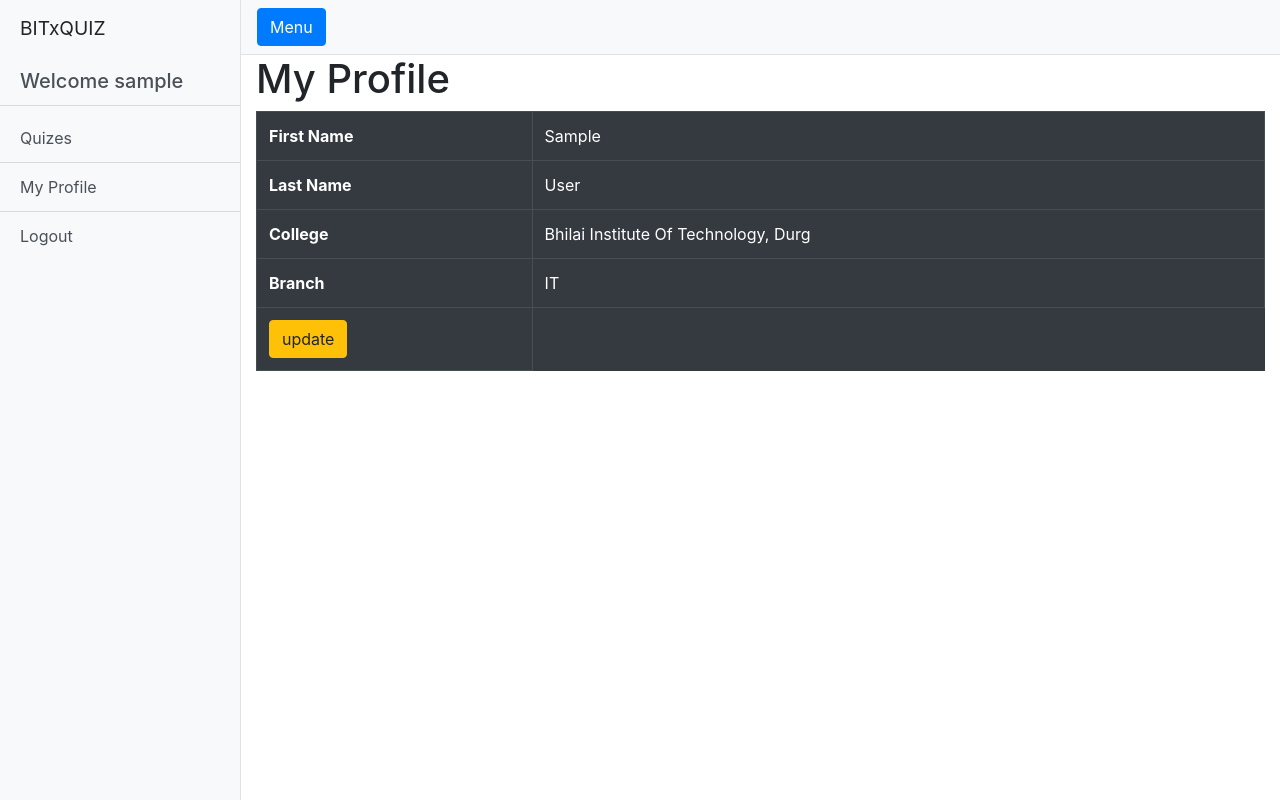
After one commit to rohitgeddam/bitd_quiz_app, a Django app: page /profile/ in a window 1280 px wide. The commit adds this page. Run offline with Django 3.2, Linux system fonts and the light colour scheme; a user stored in the database is signed in; tables that the repository leaves empty hold one stand-in row (values such as "Sample post"); some libraries are stand-ins or nearby versions.

Commit message:
add profile model

```diff
--- a/pages/urls.py
+++ b/pages/urls.py
@@ -1,4 +1,5 @@
-from django.urls import path
+from django.urls import path, include
+
 
 from .views import HomePageView, QuizStartPage, QuizSubmit
 
@@ -6,6 +7,5 @@ urlpatterns = [
     path('', HomePageView.as_view(), name="home_page"),
 
     path('quiz/<slug:slug>/', QuizStartPage, name="quiz_start"),
-
     path('quiz/<slug:slug>/submit/', QuizSubmit, name="quiz_submit"),
 ]
--- a/pages/views.py
+++ b/pages/views.py
@@ -25,6 +25,8 @@ def QuizStartPage(request, slug):
 
 
     if(attempted):
+        score = QuizTaker.objects.filter(user=user, quiz=quiz).first().score
+
         user_response = []
         for question in questions:
 
@@ -46,7 +48,7 @@ def QuizStartPage(request, slug):
 
             user_response.append(data)
 
-        return render(request, 'quiz_start.html', {"quiz": quiz, "questions":questions, "attempted":  attempted,"responses": user_response})
+        return render(request, 'quiz_start.html', {"quiz": quiz, "questions":questions, "attempted":  attempted,"responses": user_response, "score":score})
 
 
     return render(request, 'quiz_start.html', {"quiz": quiz, "questions":questions, "attempted":  attempted,})
--- a/quiz/settings.py
+++ b/quiz/settings.py
@@ -48,7 +48,7 @@ INSTALLED_APPS = [
     'nested_admin',
     # user apps,
     'users.apps.UsersConfig',
-    'user_profile.apps.UserProfileConfig',
+    'user_profile',
     'pages.apps.PagesConfig',
     'quizes.apps.QuizesConfig',
 ]
--- a/quiz/urls.py
+++ b/quiz/urls.py
@@ -18,7 +18,8 @@ from django.urls import path, include
 
 urlpatterns = [
     path('admin/', admin.site.urls),
+    path('profile/', include("user_profile.urls")),
     path('nested_admin/', include('nested_admin.urls')),
     path('accounts/', include('allauth.urls')),
-    path('', include('pages.urls')),
+    path('', include('pages.urls'))
 ]
--- a/templates/_base.html
+++ b/templates/_base.html
@@ -34,7 +34,7 @@
         {% if user.is_authenticated %}
         <h5 class="list-group-item list-group-item-action bg-light">Welcome {{user.username}}</h5>
         <a href="/" class="list-group-item list-group-item-action bg-light">Quizes</a>
-          <a href="#" class="list-group-item list-group-item-action bg-light">My Profile</a>
+          <a href="{% url 'profile_list'%}" class="list-group-item list-group-item-action bg-light">My Profile</a>
           <a href="{% url 'account_logout'%}" class="list-group-item list-group-item-action bg-light">Logout</a>
         {% else %}
         <a href="/" class="list-group-item list-group-item-action bg-light">Quizes</a>
--- a/templates/quiz_start.html
+++ b/templates/quiz_start.html
@@ -12,9 +12,9 @@
    <h1>{{quiz.name}}</h1>
 
     {% if attempted %}
-        <h1>You already attempted</h1>
+
         <h2>Your Response</h2>
-
+        <p>Total Score - {{score}}</p>
         <div class="table-responsive">
 
 <table class="table">
--- /dev/null
+++ b/templates/user_profile.html
@@ -0,0 +1,43 @@
+{% extends '_base.html'%}
+{% load static %}
+{% load crispy_forms_tags %}
+
+
+{% block title %}
+    My Profile
+{% endblock title %}
+
+
+{% block content %}
+    <h1> My Profile </h1>
+    <table class="table table-bordered table-dark">
+
+  <tbody>
+    <tr>
+      <th scope="row">First Name</th>
+      <td>{{user_profile.firstname}}</td>
+
+    </tr>
+    <tr>
+      <th scope="row">Last Name</th>
+      <td>{{user_profile.lastname}}</td>
+
+    </tr>
+    <tr>
+      <th scope="row">College</th>
+      <td colspan="2">{{user_profile.college_name}}</td>
+    </tr>
+     <tr>
+      <th scope="row">Branch</th>
+      <td colspan="2">{{user_profile.branch}}</td>
+    </tr>
+
+    <tr>
+      <th scope="row">
+        <a href="#" class="btn btn-warning">update</a>
+      </th>
+
+    </tr>
+  </tbody>
+</table>
+{% endblock content %}
--- a/user_profile/models.py
+++ b/user_profile/models.py
@@ -5,9 +5,36 @@ from django.dispatch import receiver
 # Create your models here.
 
 class Profile(models.Model):
+
+    COLLEGE_CHOICES = (
+        ("Bhilai Institute Of Technology, Durg", "Bhilai Institute Of Technology, Durg"),
+        ( "National Institute of Technology, Raipur", "National Institute of Technology, Raipur"),
+        ("Sankracharya Institute of Technology, Bhilai", "Sankracharya Institute of Technology, Bhilai"),
+        ("other", "other"),
+    )
+
+    BRANCH = (
+        ("IT","IT"),
+        ("CSE", "CSE"),
+        ("MECH", "MECH"),
+        ("ETC", "ETC"),
+        ("EE", "EE"),
+        ("CHE", "CHE"),
+        ("CIVIL", "CIVIL"),
+        ("MCA", "MCA"),
+        ("OTHER","OTHER")
+    )
+
     user = models.OneToOneField(get_user_model(), on_delete=models.CASCADE)
     firstname = models.CharField(max_length=255)
     lastname = models.CharField(max_length=255)
+    college_name = models.CharField(max_length=512,choices=COLLEGE_CHOICES, default="other")
+    branch = models.CharField(max_length=5, choices=BRANCH, default="OTHER")
+
+    last_modified = models.DateTimeField(auto_now=True)
+
+    completed_profile = models.BooleanField(default=False)
+
 
     def __str__(self):
         return self.user.username
--- /dev/null
+++ b/user_profile/urls.py
@@ -0,0 +1,7 @@
+from django.urls import path
+
+from user_profile.views import profile_list_view, ProfileCreateView
+urlpatterns = [
+    path('create/', ProfileCreateView.as_view(), name="profile_create"),
+    path('', profile_list_view, name="profile_list")
+]
--- a/user_profile/views.py
+++ b/user_profile/views.py
@@ -1,3 +1,23 @@
-from django.shortcuts import render
+from django.shortcuts import render, redirect
+from .forms import ProfileForm
+from django.views.generic import FormView
+from .models import Profile
+from django.urls import reverse_lazy
 
 # Create your views here.
+
+def profile_list_view(request):
+    user_profile = Profile.objects.filter(user=request.user).first()
+    if (user_profile.completed_profile):
+        # list view
+        return render(request, "user_profile.html", {"user_profile": user_profile})
+    else:
+        return redirect(reverse_lazy('profile_create'))
+class ProfileCreateView(FormView):
+    form_class = ProfileForm
+    template_name = "profile_create.html"
+    success_url = reverse_lazy('profile_list')
+
+    def is_valid(self, form):
+        print("valid")
+        super(ProfileCreateView, self).is_valid(form)
```
Also changed, not shown: templates/profile_create.html (added, +17 -0 lines), user_profile/forms.py (added, +10 -0 lines), user_profile/migrations/0001_initial.py (deleted), user_profile/migrations/__init__.py (deleted).
